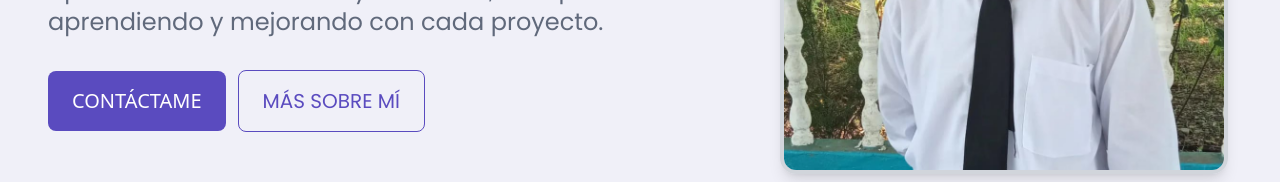
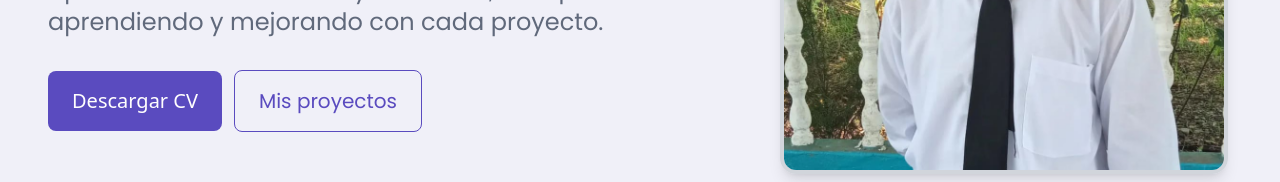
Before and after one commit to ederleo21/my_portfolio, a React (Vite) app: page / in a window 1280 px wide. Shown: the part 468-650 px from the top of the page. Built offline with nearby package versions, Linux system fonts and the light colour scheme.

Commit message:
pre-finish

```diff
--- a/src/components/AboutMe.jsx
+++ b/src/components/AboutMe.jsx
@@ -13,11 +13,11 @@ export const AboutMe = () => {
           <p className="max-w-2xl mb-6 text-lighttext font-poppins lg:mb-8 md:text-lg lg:text-2xl">Me apasiona el desarrollo web y la creación de soluciones digitales. Me enfoco en construir aplicaciones funcionales y eficientes, siempre aprendiendo y mejorando con cada proyecto.</p>
 
           <a className="inline-flex cursor-pointer items-center justify-center px-6 py-4 mr-3 text-lg sm:text-xl font-medium text-center text-light rounded-lg bg-indigodark focus:ring-4 focus:ring-primary-300 dark:focus:ring-primary-900 transform transition duration-300 ease-in-out hover:scale-105 hover:shadow-lg">
-            CONTÁCTAME
+            Descargar CV
           </a>
 
-          <a className="inline-flex cursor-pointer items-center mt-2 sm:mt-0 font-poppins justify-center px-6 py-4 text-lg sm:text-xl font-medium text-center text-indigodark border border-indigodark rounded-lg transform transition duration-300 ease-in-out hover:scale-105 hover:shadow-lg">
-            MÁS SOBRE MÍ
+          <a href='#projects' className="inline-flex cursor-pointer items-center mt-2 sm:mt-0 font-poppins justify-center px-6 py-4 text-lg sm:text-xl font-medium text-center text-indigodark border border-indigodark rounded-lg transform transition duration-300 ease-in-out hover:scale-105 hover:shadow-lg">
+            Mis proyectos
           </a>
         </div>
 
--- a/src/components/Contact.jsx
+++ b/src/components/Contact.jsx
@@ -3,7 +3,7 @@ import { FaEnvelope, FaLinkedin, FaGithub, FaDownload } from 'react-icons/fa';
 
 export const Contact = () => {
   return (
-<div className="bg-grey p-8 py-15">
+<div className="bg-grey p-8 py-15" id='contact'>
   <h1 className="font-lora font-bold text-darktext text-4xl sm:text-5xl lg:text-6xl text-center mb-2 lg:mb-10">
     Contacto
   </h1>
@@ -13,7 +13,7 @@ export const Contact = () => {
     <div className="space-y-6">
       <h3 className="text-3xl sm:text-4xl font-bold text-indigodark font-lora">Eder Ordoñez Gonzalez</h3>
       <p className="text-lg sm:text-xl text-gray-600 font-poppins">
-        Soy un desarrollador apasionado por crear soluciones digitales que mejoren la vida de las personas. Me gusta trabajar con tecnologías modernas y siempre busco nuevos retos para seguir aprendiendo y creciendo profesionalmente.
+        Como desarrollador Fullstack, estoy buscando oportunidades para aportar mis habilidades en Python, Django y React a proyectos innovadores. Si necesitas fortalecer tu equipo con un perfil comprometido, creativo y orientado a resultados, ¡hablemos!
       </p>
     </div>
 
@@ -37,14 +37,9 @@ export const Contact = () => {
       <div className="flex items-center space-x-2">
         <FaGithub className="text-blue-600 text-xl" />
         <span className="font-bold text-darktext text-lg sm:text-xl">GitHub:</span>
-        <a href="https://github.com/victoria-dev" target="_blank" rel="noopener noreferrer" className="text-blue-600 hover:underline text-lg sm:text-xl">github.com/victoria-dev</a>
+        <a href="https://github.com/ederleo21" target="_blank" rel="noopener noreferrer" className="text-blue-600 hover:underline text-lg sm:text-xl">https://github.com/ederleo21</a>
       </div>
 
-      <div className="flex items-center space-x-2">
-        <FaDownload className="text-blue-600 text-xl" />
-        <span className="font-bold text-gray-700 text-lg sm:text-xl">Descargar CV:</span>
-        <a href="/CV_Victoria2025.pdf" download className="text-blue-600 hover:underline text-lg sm:text-xl">CV_Victoria2025.pdf</a>
-      </div>
     </div>
   </div>
 </div>
--- a/src/components/Navbar.jsx
+++ b/src/components/Navbar.jsx
@@ -18,7 +18,7 @@ export const Navbar = () => {
           <a href='#about' className="text-lg lg:text-xl cursor-pointer text-darktext hover:text-indigodark font-bold">Sobre mí</a>
           <a href='#skills' className="text-lg lg:text-xl cursor-pointer text-darktext hover:text-indigodark font-bold">Habilidades</a>
           <a href='#projects' className="text-lg lg:text-xl cursor-pointer text-darktext hover:text-indigodark font-bold">Proyectos</a>
-          <a href='#about' className="text-lg lg:text-xl cursor-pointer text-darktext hover:text-indigodark font-bold">Contacto</a>
+          <a href='#contact' className="text-lg lg:text-xl cursor-pointer text-darktext hover:text-indigodark font-bold">Contacto</a>
         </div>
 
         <div className="md:hidden">
@@ -41,7 +41,7 @@ export const Navbar = () => {
         <a onClick={() => setMenuOpen(!menuOpen)} href='#about' className="block text-lg cursor-pointer text-darktext hover:text-indigodark font-bold">Sobre mí</a>
         <a onClick={() => setMenuOpen(!menuOpen)} href='#skills' className="block text-lg cursor-pointer text-darktext hover:text-indigodark font-bold">Habilidades</a>
         <a onClick={() => setMenuOpen(!menuOpen)} href='#projects' className="block text-lg cursor-pointer text-darktext hover:text-indigodark font-bold">Proyectos</a>
-        <a onClick={() => setMenuOpen(!menuOpen)} href='#about' className="block text-lg cursor-pointer text-darktext hover:text-indigodark font-bold">Contacto</a>
+        <a onClick={() => setMenuOpen(!menuOpen)} href='#contact' className="block text-lg cursor-pointer text-darktext hover:text-indigodark font-bold">Contacto</a>
       </div>
     </nav>
   );
```
